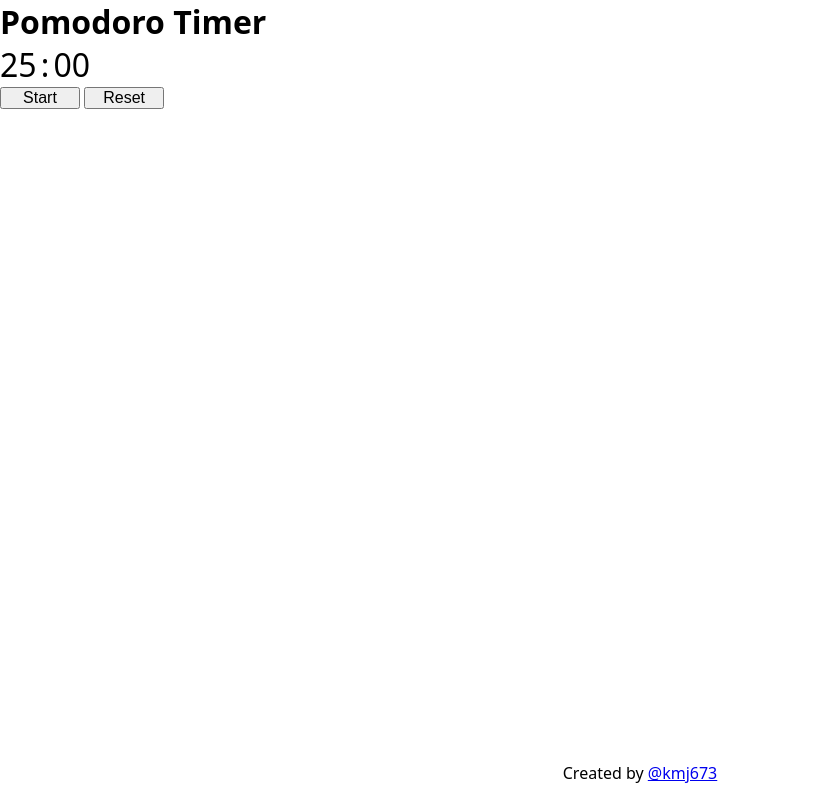
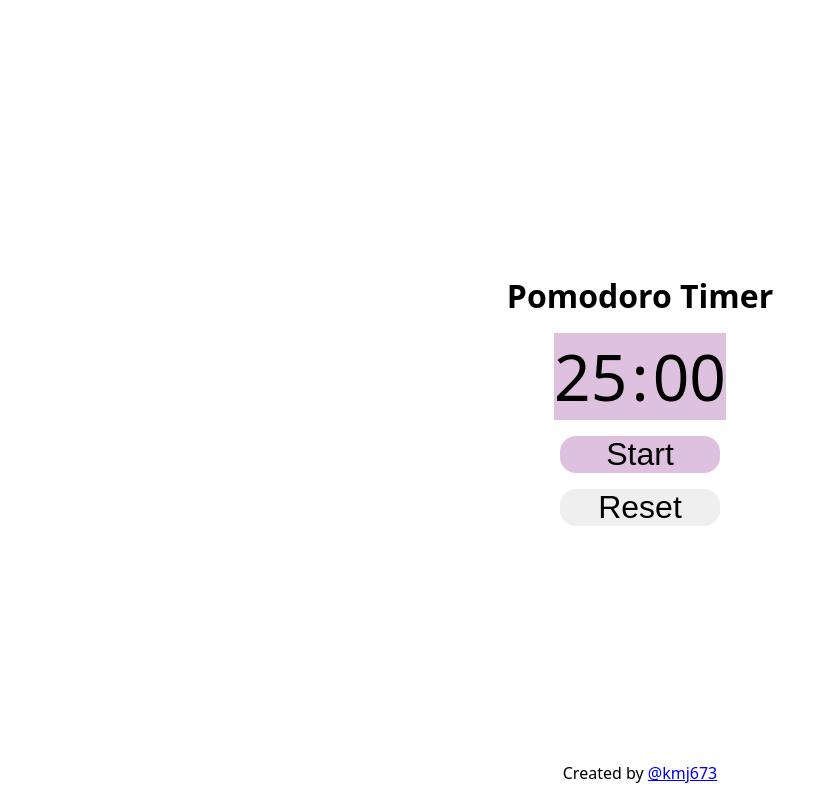
Before and after one commit to kmj673/pomodor-timer, a plain HTML site: page index.html in a window 1280 px wide. Shown: the whole page, without its empty margins (0-836 px from the left). Drawn offline with Linux system fonts and the light colour scheme.

Commit message:
last commit

```diff
--- a/script.js
+++ b/script.js
@@ -51,6 +51,7 @@ function pauseTimer() {
 }
 
 function resetTimer() {
+  console.log(`reset timer`);
   removePause();
   if (timer.classList[0] === "focusTimer") clearInterval(focusTimer);
   if (timer.classList[0] === "breakTimer") clearInterval(breakTimer);
--- a/style.css
+++ b/style.css
@@ -8,12 +8,10 @@ body {
 }
 button {
   color: inherit;
-  font-size: 1rem;
-  width: 5rem;
-}
-span {
-  color: inherit;
   font-size: 2rem;
+  width: 10rem;
+  border: none;
+  border-radius: 1rem;
 }
 footer {
   position: absolute;
@@ -24,3 +22,28 @@ footer {
 .hidden {
   display: none;
 }
+#timer > span {
+  font-size: 4rem;
+}
+.focusTimer {
+  background-color: #dec1de;
+}
+.breakTimer {
+  background-color: #bed;
+}
+main {
+  height: 100vh;
+  max-width: 480px;
+  margin: auto;
+  display: flex;
+  flex-flow: column wrap;
+  gap: 1rem;
+  justify-content: center;
+  align-items: center;
+}
+.start {
+  background-color: #dec1de;
+}
+.pause {
+  background-color: #bed;
+}
```
